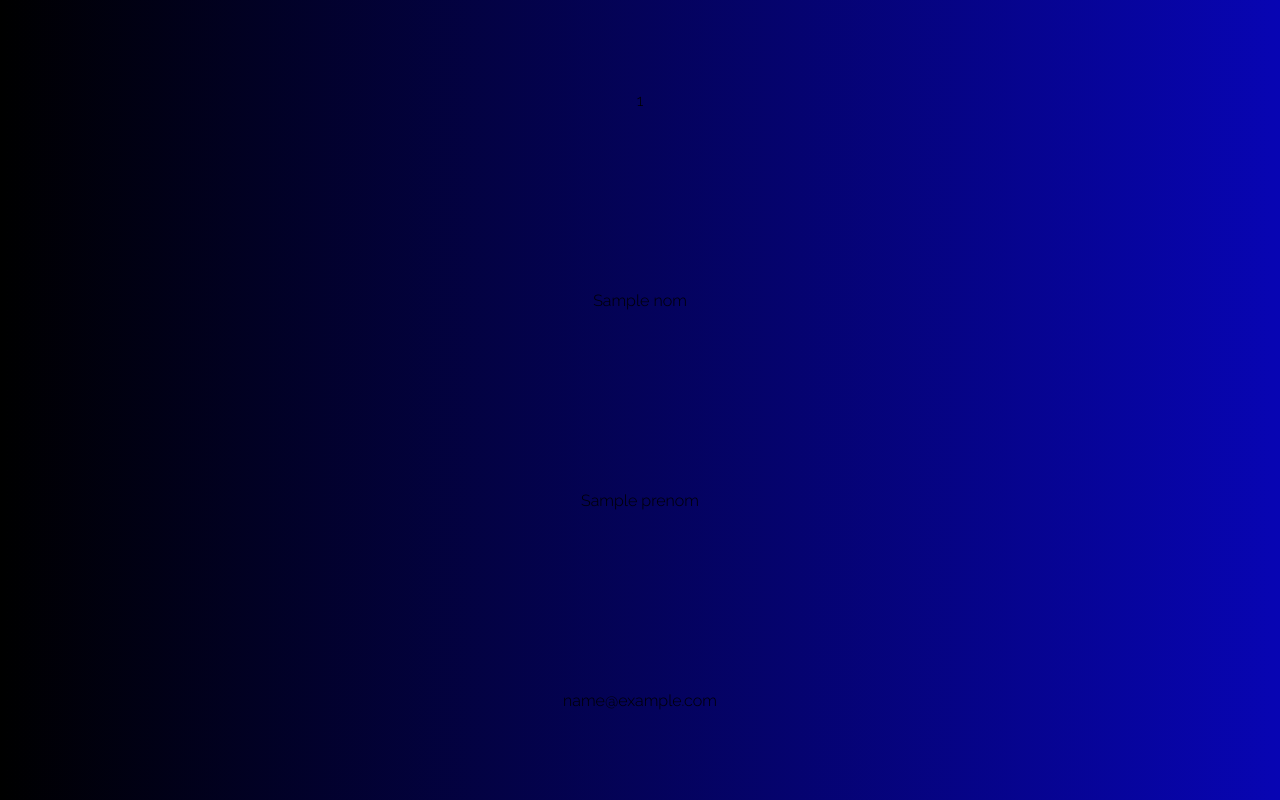
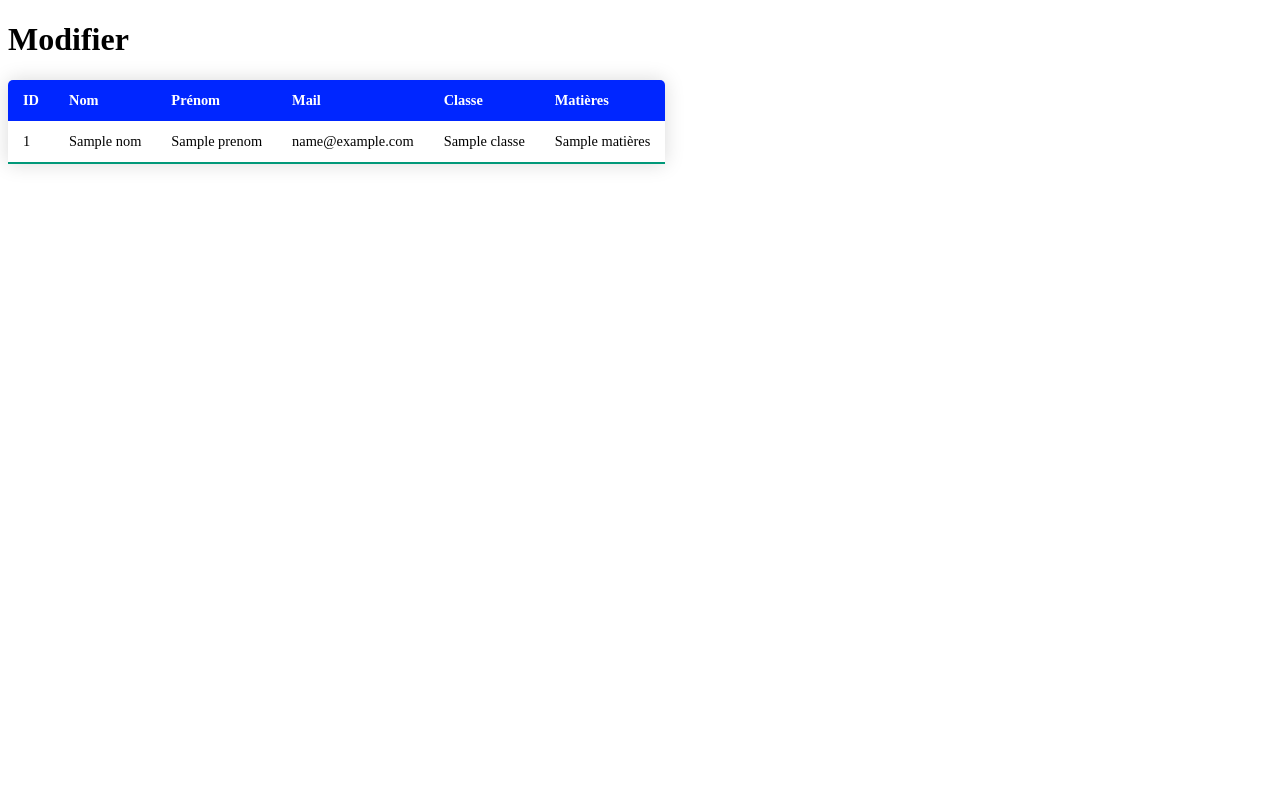
Before and after one commit to duvictorg/VSO-Web-Flask, a Flask app: template VSO Web Flask/VSO_Web_Flask/templates/admin_teachers.html in a window 1280 px wide. Run offline with Flask 2, Linux system fonts and the light colour scheme; the template is opened without the code that fills it: most values are stand-ins (such as "Sample title", 1, 10 or a date in 2020); parts of the project's set-up code (start-up, migrations or seed data) failed here and were passed over.

Commit message:
modif admin

```diff
--- /dev/null
+++ b/VSO Web Flask/VSO_Web_Flask/static/content/admin_list.css
@@ -0,0 +1,37 @@
+.content-table {
+    border-collapse: collapse;
+    margin: 15px 0;
+    font-size: 0.9em;
+    min-width: 400px;
+    border-radius: 5px 5px 0 0;
+    overflow: hidden;
+    box-shadow: 0 0 20px rgba(0, 0, 0, 0.15);
+}
+
+    .content-table thead tr {
+        background-color: #0026ff;
+        color: #ffffff;
+        text-align: left;
+        font-weight: bold;
+    }
+
+    .content-table th, .content-table td {
+        padding: 12px 15px;
+    }
+
+    .content-table tbody tr {
+        border-bottom: 1px solid #dddddd;
+    }
+
+        .content-table tbody tr:nth-of-type(even) {
+            background-color: #f3f3f3;
+        }
+
+        .content-table tbody tr:last-of-type {
+            border-bottom: 2px solid #009879;
+        }
+
+        .content-table tbody tr.active-row {
+            font-weight: bold;
+            color: #009879;
+        }
--- a/VSO Web Flask/VSO_Web_Flask/templates/Admin.html
+++ b/VSO Web Flask/VSO_Web_Flask/templates/Admin.html
@@ -16,14 +16,14 @@
             <span></span>
             Ajouter
         </a>
-        <a class="teacher" href="/admin/list/students">
+        <a class="teacher" href="/admin/list/teachers">
             <span></span>
             <span></span>
             <span></span>
             <span></span>
             Professeur
         </a>
-        <a class="student" href="/admin/list/teachers">
+        <a class="student" href="/admin/list/students">
             <span></span>
             <span></span>
             <span></span>
--- a/VSO Web Flask/VSO_Web_Flask/templates/admin_teachers.html
+++ b/VSO Web Flask/VSO_Web_Flask/templates/admin_teachers.html
@@ -4,20 +4,33 @@
     <meta charset="utf-8">
     <meta name="viewport" content="width=device-width, initial-scale=1.0">
     <title>Admin</title>
-    <link rel="stylesheet" href="{{ url_for('static', filename='content/style.css') }}">
+    <link rel="stylesheet" href="{{ url_for('static', filename='content/admin_list.css') }}">
 </head>
 <body>
-    {% for id in student_ids %}
-    <p>{{id}}</p>
-    {% endfor %}
-    {% for Nom in Noms %}
-    <p>{{Nom}}</p>
-    {% endfor %}
-    {% for Prenom in Prenoms %}
-    <p>{{Prenom}}</p>
-    {% endfor %}
-    {% for Mail in Mails %}
-    <p>{{Mail}}</p>
-    {% endfor %}
+    <h1>Modifier</h1>
+    <table class="content-table">
+        <thead>
+            <tr>
+                <th>ID</th>
+                <th>Nom</th>
+                <th>Prénom</th>
+                <th>Mail</th>
+                <th>Classe</th>
+                <th>Matières</th>
+            </tr>
+        </thead>
+        <tbody>
+            {% for id in liste_id %}
+            <tr>
+                <td>{{id}}</td>
+                <td>{{Nom}}</td>
+                <td>{{Prenom}}</td>
+                <td>{{Mail}}</td>
+                <td>{{Classe}}</td>
+                <td>{{Matières}}</td>
+            </tr>
+            {% endfor %}
+        </tbody>
+    </table>
 </body>
 </html>
```
Also changed, not shown: VSO Web Flask/VSO_Web_Flask/templates/admin_students.html (+28 -1 lines), 1 other file.
